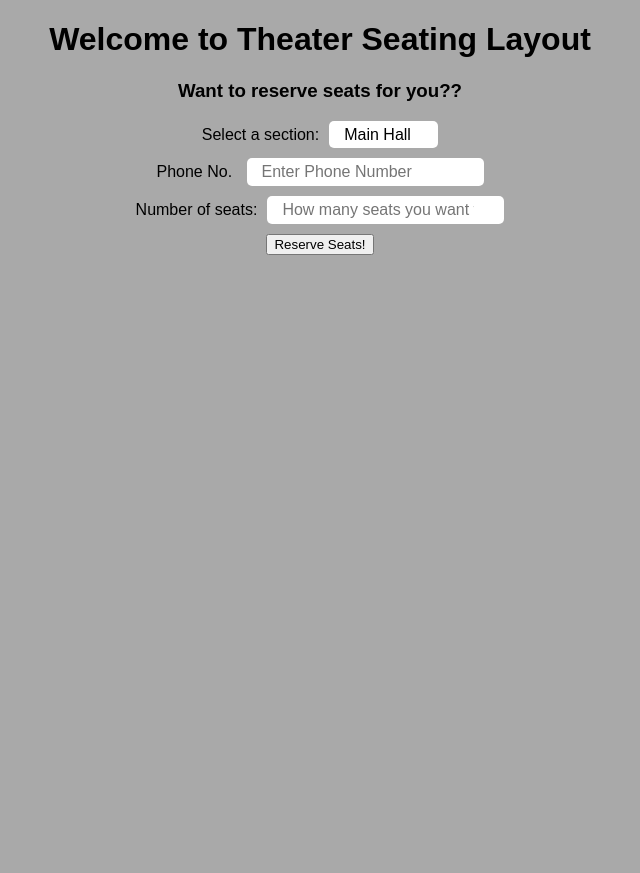
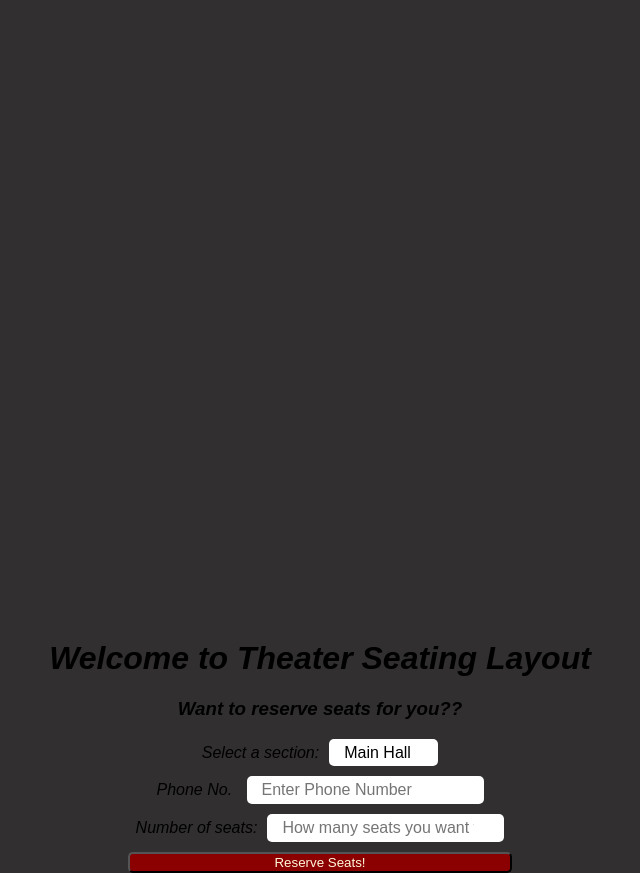
Before and after one commit to deepali-02/Theater-seating-layout, a React (Create React App) app: page / in a window 1280 px wide. Shown: the whole page, without its empty margins (320-960 px from the left). Before the commit the page ends 800 px from the top, so only its background shows below. Built offline with nearby package versions, Linux system fonts and the light colour scheme.

Commit message:
update css

```diff
--- a/src/index.css
+++ b/src/index.css
@@ -2,10 +2,25 @@
   background-color: #a09af1;
 } */
 body {
-  background-color: darkgrey;
+  background-color: rgb(49, 47, 47);
   margin: 0;
   font-family: Arial, Helvetica, sans-serif;
   text-align: center;
+}
+
+.container{
+  margin-top: 50%;
+  font-style: italic;
+  justify-content: center;
+  align-items: center;
+}
+
+button{
+width: 30%;
+height: 50%;
+border-radius: 5px;
+color: cornsilk;
+background-color: darkred;
 }
 
 .section-container {
@@ -31,7 +46,7 @@ input {
 }
 
 .screen {
-  background-color: rgb(14, 12, 12);
+  background-color: white;
   height: 150px;
   width: 70%;
   /* margin-top: 5%; */
@@ -51,12 +66,12 @@ input {
 
 .showcase {
   display: flex;
-  background: rgba(0, 0, 0, 0.1);
+  background: rgba(230, 217, 217, 0.945);
   padding: 5px 10px;
   margin-top: 5%;
   margin-left: 35%;
   border-radius: 5px;
-  color: rgb(215, 147, 236);
+  /* color: white; */
   width: 400px;
   height: 50px;
   list-style-type: none;
@@ -124,10 +139,10 @@ input {
   border-top-right-radius: 10px;
 }
 
-.rank1:not(.sold):hover {
+/* .rank1:not(.sold):hover {
   cursor: pointer;
   transform: scale(1.2);
-}
+} */
 
 .rank1 {
   margin: 5px;
```
